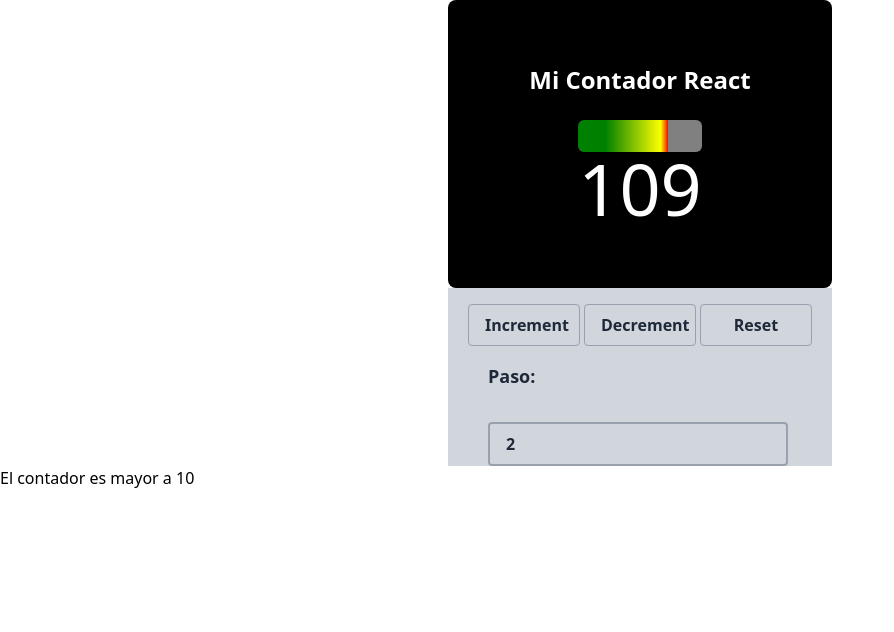
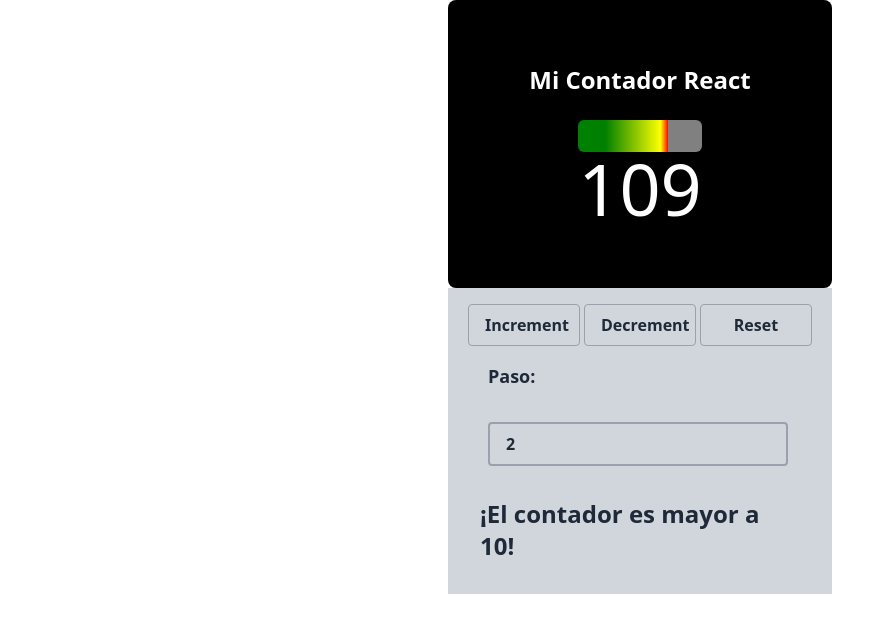
Before and after one commit to yeni1211/React-OriginalRepo, a React (Vite) app: page / in a window 1280 px wide. Shown: the top 632 px of the page, without its empty margins (0-894 px from the left). Built offline with nearby package versions, Linux system fonts and the light colour scheme.

Commit message:
añadiendo estilos al componente StatusMessagesComponent

```diff
--- a/src/components/StatusMessagesComponent.tsx
+++ b/src/components/StatusMessagesComponent.tsx
@@ -6,10 +6,10 @@ export function StatusMessagesComponent({
   count,
 }: StatusMessagesComponentProps) {
   return (
-    <div>
+    <div className="flex flex-col w-96 mx-auto items-center justify-center bg-gray-300 text-2xl text-gray-800 font-semibold p-8">
       <div>
         {count > 10 ? (
-          <div>El contador es mayor a 10</div>
+          <div>¡El contador es mayor a 10!</div>
         ) : count === 0 ? (
           <div>El contador es 0, por abajo de cero no se puede</div>
         ) : null}
```
